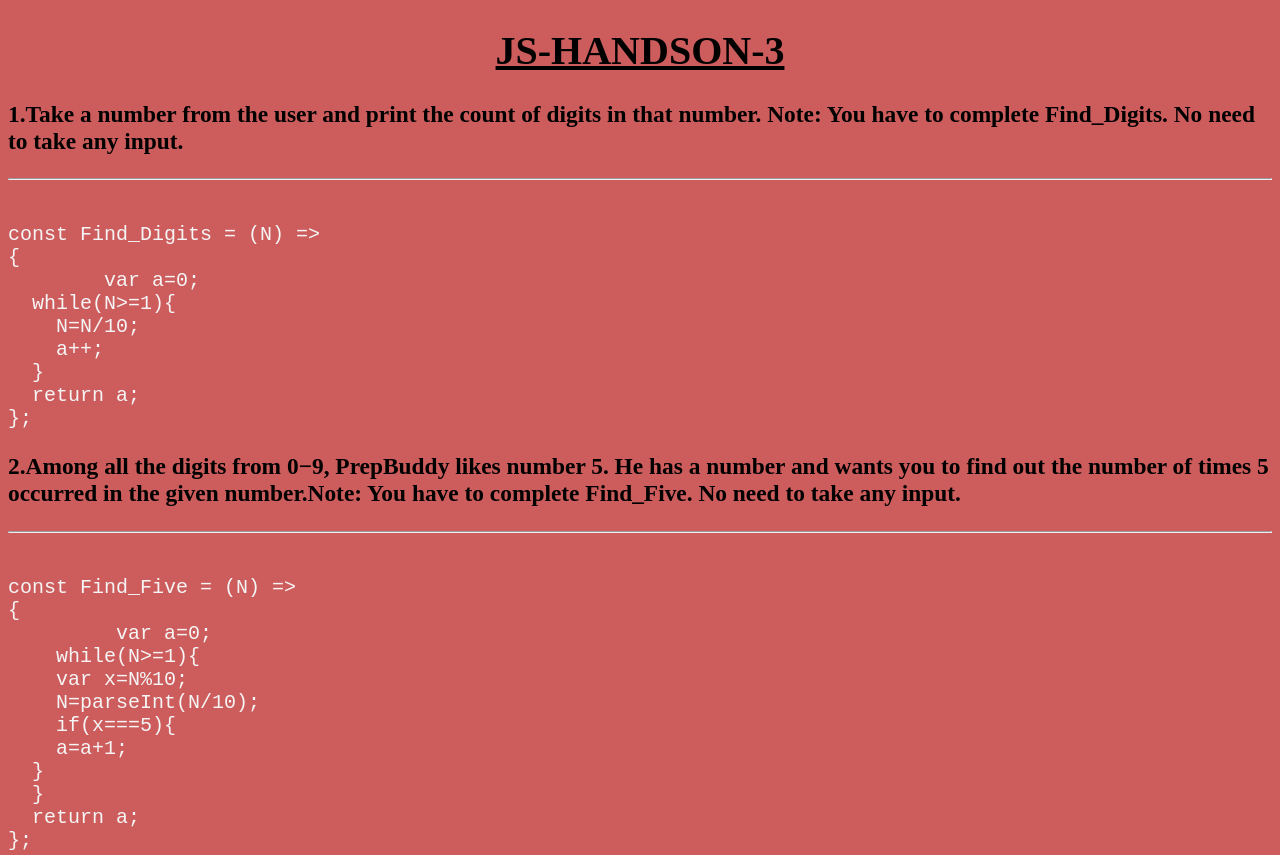
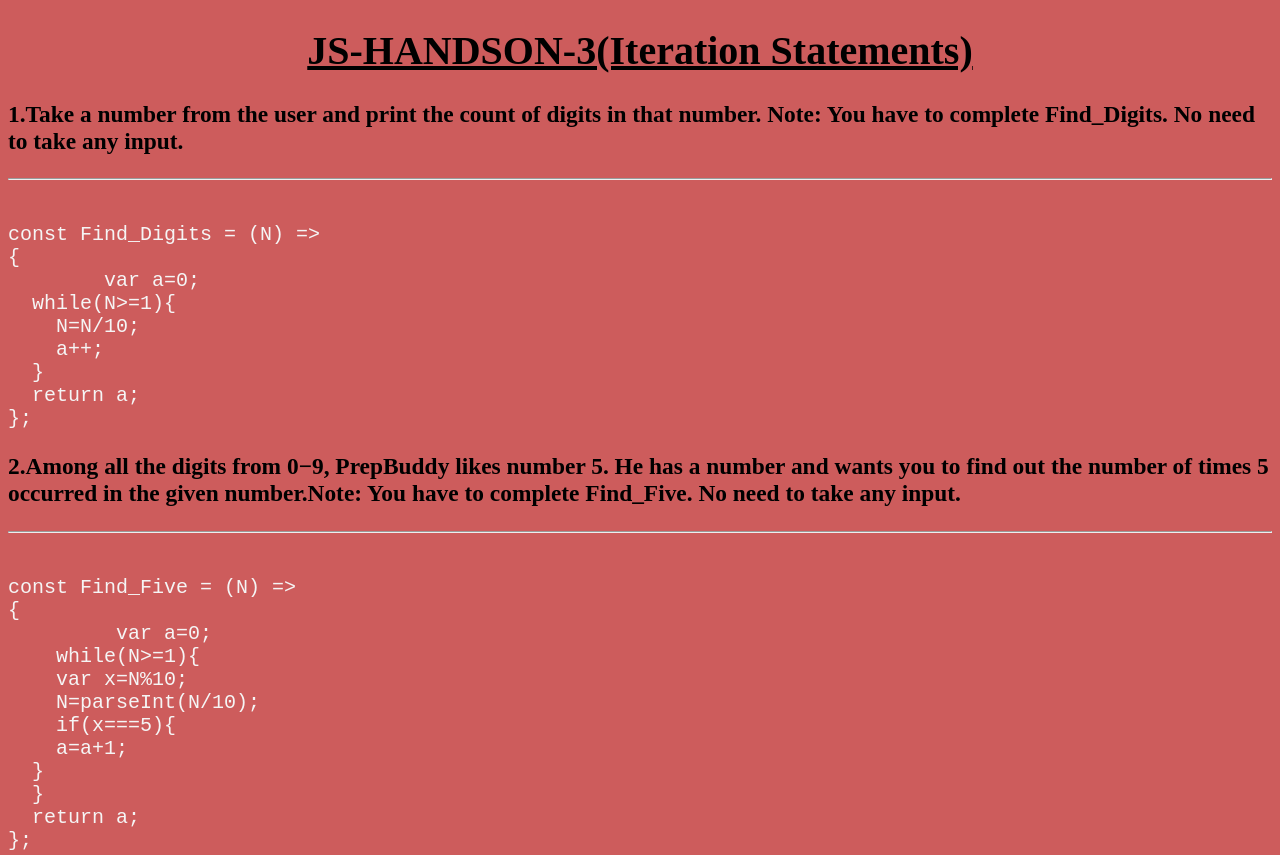
Before and after one commit to akanksha411/JS-HANDSON-3, a plain HTML site: page index.html in a window 1280 px wide. Shown: the top 855 px of the page. Drawn offline with Linux system fonts and the light colour scheme.

Commit message:
first commit

```diff
--- a/index.html
+++ b/index.html
@@ -16,7 +16,7 @@
     </style>
 </head>
 <body>
-    <h1 style="text-align:center;text-decoration:underline">JS-HANDSON-3</h1>
+    <h1 style="text-align:center;text-decoration:underline">JS-HANDSON-3(Iteration Statements)</h1>
     <h3>1.Take a number from the user and print the count of digits in that number.
         Note: You have to complete Find_Digits. No need to take any input.</h3> <hr>
 <pre>
```
